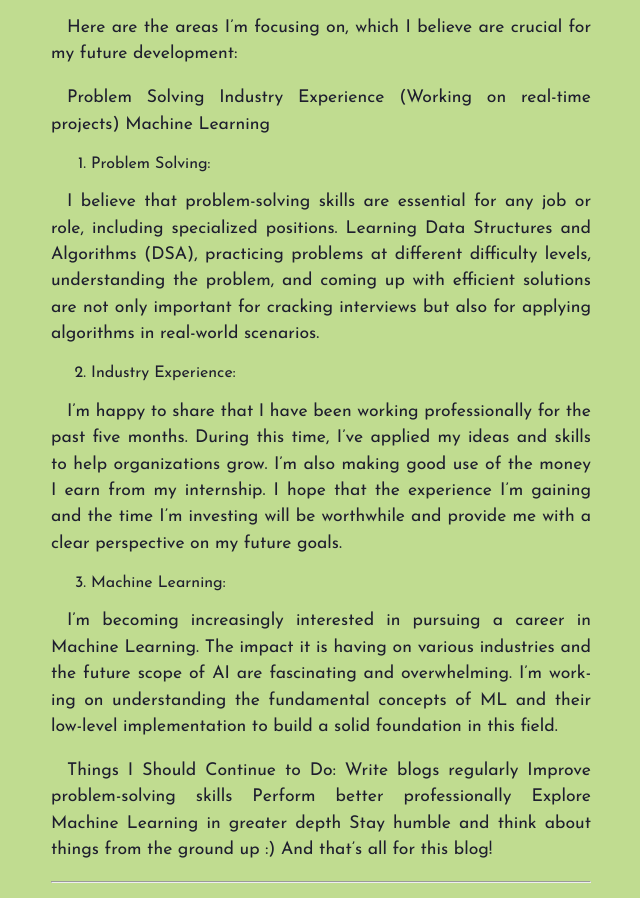
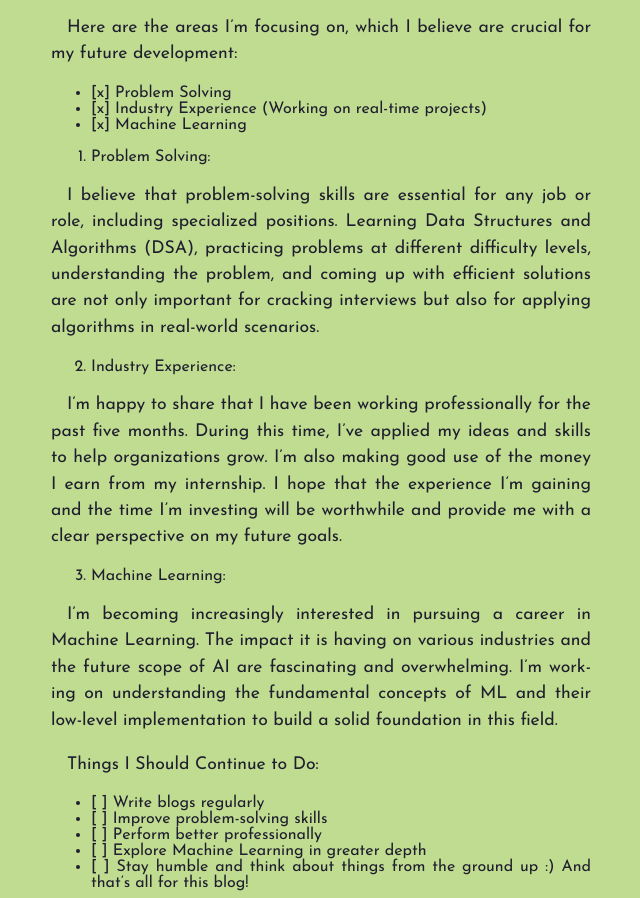
Before and after one commit to mrohith29/portfolio, an Astro site: page /blogs/blog-3 in a window 1280 px wide. Shown: the part 318-1216 px from the top of the page, without its empty margins (319-959 px from the left). Built offline with nearby package versions, Linux system fonts and the light colour scheme; Astro itself is replaced by a stand-in of ours.

Commit message:
new changes :)

```diff
--- a/src/content/blogs/blog-3.md
+++ b/src/content/blogs/blog-3.md
@@ -10,9 +10,10 @@ It took me a long time to write my third blog, not because I didn't have anythin
 
 Here are the areas I'm focusing on, which I believe are crucial for my future development:
 
-Problem Solving
-Industry Experience (Working on real-time projects)
-Machine Learning
+- [x] Problem Solving
+- [x] Industry Experience (Working on real-time projects)
+- [x] Machine Learning
+
 1) Problem Solving:
 
 I believe that problem-solving skills are essential for any job or role, including specialized positions. Learning Data Structures and Algorithms (DSA), practicing problems at different difficulty levels, understanding the problem, and coming up with efficient solutions are not only important for cracking interviews but also for applying algorithms in real-world scenarios.
@@ -26,11 +27,11 @@ I'm happy to share that I have been working professionally for the past five mon
 I'm becoming increasingly interested in pursuing a career in Machine Learning. The impact it is having on various industries and the future scope of AI are fascinating and overwhelming. I'm working on understanding the fundamental concepts of ML and their low-level implementation to build a solid foundation in this field.
 
 Things I Should Continue to Do:
-Write blogs regularly
-Improve problem-solving skills
-Perform better professionally
-Explore Machine Learning in greater depth
-Stay humble and think about things from the ground up :)
+- [ ] Write blogs regularly
+- [ ] Improve problem-solving skills
+- [ ] Perform better professionally
+- [ ] Explore Machine Learning in greater depth
+- [ ] Stay humble and think about things from the ground up :)
 And that's all for this blog!
 
 
```
